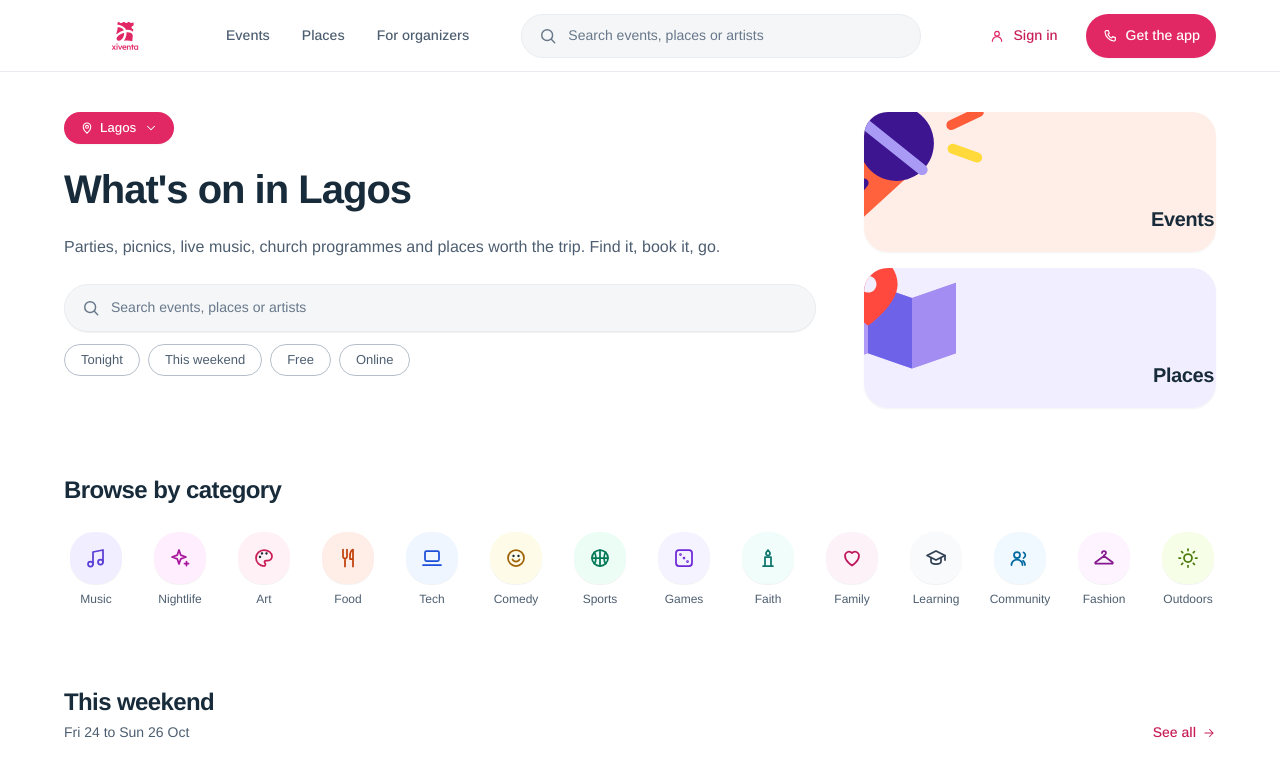
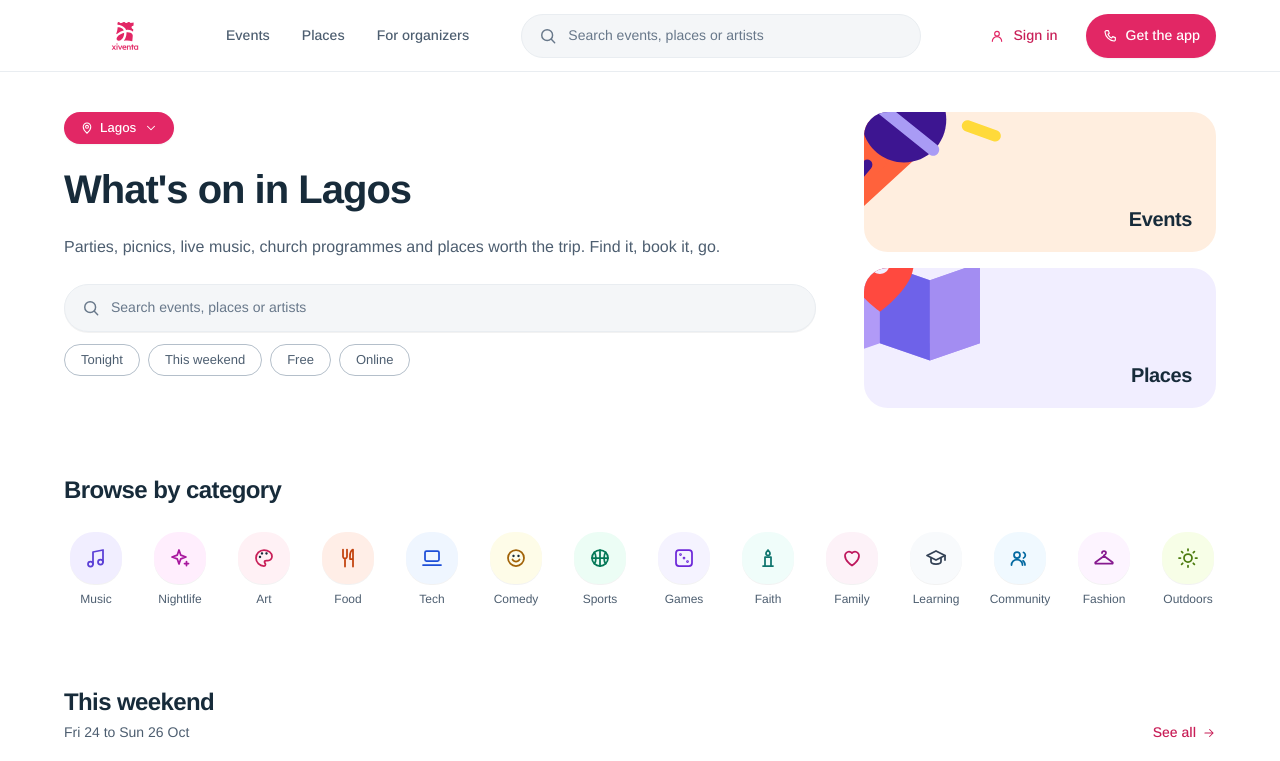
Before and after one commit to itz-jherie/xiventa, a Next.js app: page / in a window 1280 px wide. Shown: the top 761 px of the page. Built offline with nearby package versions, Linux system fonts and the light colour scheme.

Commit message:
fix(web): decouple mode tile labels from illustrations with exact Figma padding (right: 24px, bottom: 20px)

```diff
--- a/app/page.tsx
+++ b/app/page.tsx
@@ -119,32 +119,44 @@ export default function HomePage() {
 
           {/* Hero Right: Authentic Mode Tiles (Node 310:16450, w: 400, h: 296, gap: 16) */}
           <div className="lg:col-span-4 flex flex-col gap-4 w-full">
-            {/* Mode Tile: Events (Node 310:16451, w: 400, h: 140, cornerRadius: 12) */}
+            {/* Mode Tile: Events (Node 310:16451, w: 400, h: 140, cornerRadius: 12, bg: #FFEEDF) */}
             <Link
               href="/events"
-              className="group relative block w-full h-[140px] rounded-xl overflow-hidden shadow-xs hover:shadow-md transition-all active:scale-[0.99]"
+              className="group relative block w-full h-[140px] rounded-xl overflow-hidden bg-[#FFEEDF] transition-all duration-200 active:scale-[0.99] select-none"
             >
+              <div className="absolute -left-6 -top-7.5 w-[163px] h-[153px] pointer-events-none group-hover:scale-105 transition-transform duration-300 ease-out">
                 <Image
-                src="/images/mode-events.svg"
-                alt="Events"
-                fill
+                  src="/images/illustration-events.svg"
+                  alt=""
+                  width={163}
+                  height={153}
+                  className="w-full h-full object-contain"
                   priority
-                className="object-cover group-hover:scale-102 transition-transform duration-300"
                 />
+              </div>
+              <span className="absolute bottom-5 right-6 text-[20px] font-bold text-[#172B3A] tracking-[-0.02em] leading-[26px]">
+                Events
+              </span>
             </Link>
 
-            {/* Mode Tile: Places (Node 310:16463, w: 400, h: 140, cornerRadius: 12) */}
+            {/* Mode Tile: Places (Node 310:16463, w: 400, h: 140, cornerRadius: 12, bg: #F1EEFF) */}
             <Link
               href="/places"
-              className="group relative block w-full h-[140px] rounded-xl overflow-hidden shadow-xs hover:shadow-md transition-all active:scale-[0.99]"
+              className="group relative block w-full h-[140px] rounded-xl overflow-hidden bg-[#F1EEFF] transition-all duration-200 active:scale-[0.99] select-none"
             >
+              <div className="absolute -left-4 -top-7.5 w-[132px] h-[131px] pointer-events-none group-hover:scale-105 transition-transform duration-300 ease-out">
                 <Image
-                src="/images/mode-places.svg"
-                alt="Places"
-                fill
+                  src="/images/illustration-places.svg"
+                  alt=""
+                  width={132}
+                  height={131}
+                  className="w-full h-full object-contain"
                   priority
-                className="object-cover group-hover:scale-102 transition-transform duration-300"
                 />
+              </div>
+              <span className="absolute bottom-5 right-6 text-[20px] font-bold text-[#172B3A] tracking-[-0.02em] leading-[26px]">
+                Places
+              </span>
             </Link>
           </div>
         </section>
```
Also changed, not shown: public/images/illustration-events.svg (added), public/images/illustration-places.svg (added). Lines whose indentation alone changed are shown as unchanged.
